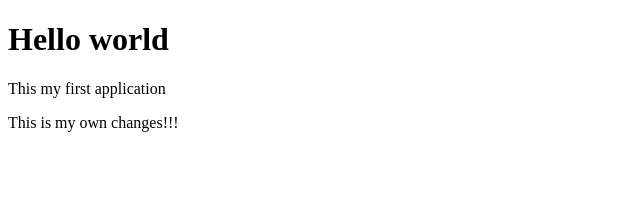
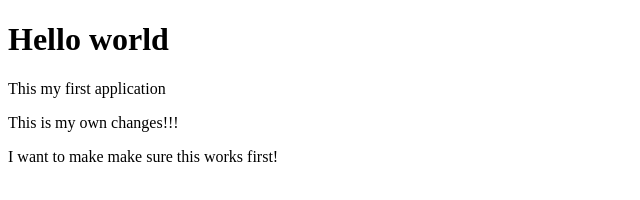
Before and after one commit to BODMAS1203/my-new-app, a plain HTML site: page index.html in a window 1280 px wide. Shown: the whole page, without its empty margins (0-640 px from the left). Drawn offline with Linux system fonts and the light colour scheme.

Commit message:
Added some things

```diff
--- a/index.html
+++ b/index.html
@@ -9,5 +9,6 @@
     <h1>Hello world</h1>
     <p>This my first application</p>
     <p>This is my own changes!!!</p>
+    <p>I want to make make sure this works first!</p>
   </body>
 </html>
```
